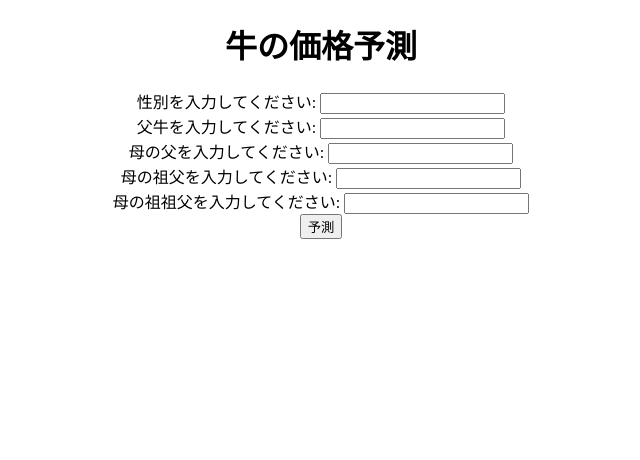
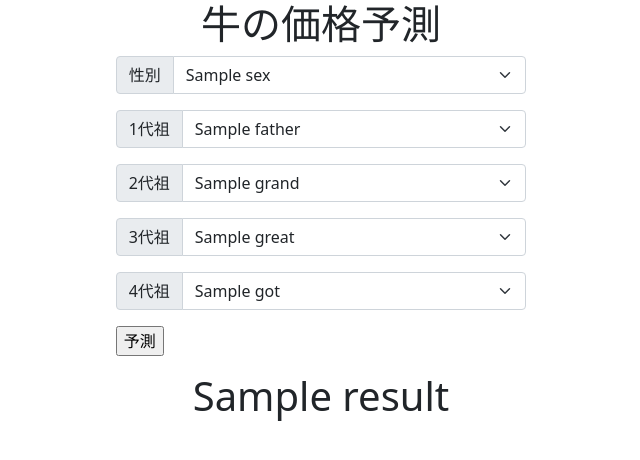
Before and after one commit to kantanakagawa/cow_data, a Flask app: template templates/index.html in a window 1280 px wide. Shown: the top 460 px of the page, without its empty margins (319-959 px from the left). Run offline with Flask 2, Linux system fonts and the light colour scheme; the template is opened without the code that fills it: most values are stand-ins (such as "Sample title", 1, 10 or a date in 2020).

Commit message:
形にはなった

```diff
--- a/app.py
+++ b/app.py
@@ -8,22 +8,27 @@
 
 @app.route("/")
 def index():
-    return render_template("index.html")
+    with open("cow.pk", mode="rb") as fp:
+        model = pickle.load(fp)
+    f_names = model.feature_names
+    sex = "性別を選択してください"
+    father = "1代祖を選択してください"
+    grand = "2代祖を選択してください"
+    great = "3代祖を選択してください"
+    got = "4代祖を選択してください"
+    return render_template(
+        "index.html",
+        f_names=f_names,
+        sex=sex,
+        father=father,
+        grand=grand,
+        great=great,
+        got=got,
+    )
 
 
 @app.route("/cow_much", methods=["POST"])
 def cow_much():
-    df = pd.read_csv("cow_data.csv")
-    columns = df.columns[1:9]
-    df = df.iloc[0 : len(df), [1, 2, 3, 4, 5, 6, 7, 8]]
-    df.columns = columns
-
-    sex = request.form["sex"]
-    father = request.form["father"]
-    gland = request.form["gland"]
-    gege = request.form["gege"]
-    got = request.form["got"]
-
     with open("cow.pk", mode="rb") as fp:
         model = pickle.load(fp)
 
@@ -31,23 +36,32 @@
     test_df = pd.DataFrame(index=[1], columns=f_names)
     test_df = test_df.fillna(0)
 
-    sex = request.form["sex"]
-    father = request.form["father"]
-    gland = request.form["gland"]
-    gege = request.form["gege"]
-    got = request.form["got"]
+    sex = request.form.get("sex")
+    father = request.form.get("father")
+    grand = request.form.get("grand")
+    great = request.form.get("great")
+    got = request.form.get("got")
 
     test_df[f"性別_{sex}"] = 1
     test_df[f"父牛_{father}"] = 1
-    test_df[f"母の父_{gland}"] = 1
-    test_df[f"母の祖父_{gege}"] = 1
+    test_df[f"母の父_{grand}"] = 1
+    test_df[f"母の祖父_{great}"] = 1
     test_df[f"母の祖祖父_{got}"] = 1
 
     df_dummied = pd.get_dummies(test_df)
     e = df_dummied.tail(1)
     d = model.predict(xgb.DMatrix(e))
-    result = int(d)
-    return render_template("result.html", result=result)
+    result = f"{int(d)}円"
+    return render_template(
+        "index.html",
+        result=result,
+        f_names=f_names,
+        sex=sex,
+        father=father,
+        grand=grand,
+        great=great,
+        got=got,
+    )
 
 
 if __name__ == "__main__":
--- a/templates/index.html
+++ b/templates/index.html
@@ -1,30 +1,62 @@
-<!DOCTYPE html>
-<html lang="ja">
+{% extends "layout.html" %}
 
-<head>
-    <meta charset="UTF-8">
-    <title>CRM-Web</title>
-</head>
+{% block content %}
+<div class="row">
+    <div class="col-4 offset-4 text-center">
+        <h1 id="wrapper">牛の価格予測</h1>
 
-<style>
-    #wrapper {
-        text-align: center;
-    }
-
-</style>
-
-<body>
-    <h1 id="wrapper">牛の価格予測</h1>
-
-    <!-- フォームの作成 -->
-    <form action="/cow_much" method="post" id="wrapper">
-        性別を入力してください: <input type="text" name="sex" required><br>
-        父牛を入力してください: <input type="text" name="father" required><br>
-        母の父を入力してください: <input type="text" name="gland" required><br>
-        母の祖父を入力してください: <input type="text" name="gege" required><br>
-        母の祖祖父を入力してください: <input type="text" name="got" required><br>
-        <input type="submit" value="予測">
-    </form>
-</body>
-
-</html>
+        <!-- フォームの作成 -->
+        <form action="/cow_much" method="post">
+            <div class="input-group mb-3">
+                <label class="input-group-text" for="inputGroupSelect01">性別</label>
+                <select class="form-select" id="inputGroupSelect01" name="sex">
+                    <option selected required>{{ sex }}</option>
+                    {% for sex in f_names if "性別" in sex %}
+                    <option required>{{ sex[3:] }}</option>
+                    {% endfor %}
+                </select>
+            </div>
+            <div class="input-group mb-3">
+                <label class="input-group-text" for="inputGroupSelect01">1代祖</label>
+                <select class="form-select" id="inputGroupSelect01" name="father">
+                    <option selected required>{{ father }}</option>
+                    {% for father in f_names if "父牛" in father %}
+                    <option required>{{ father[3:] }}</option>
+                    {% endfor %}
+                </select>
+            </div>
+            <div class="input-group mb-3">
+                <label class="input-group-text" for="inputGroupSelect01">2代祖</label>
+                <select class="form-select" id="inputGroupSelect01" name="grand">
+                    <option selected required>{{ grand }}</option>
+                    {% for grand in f_names if "母の父" in grand %}
+                    <option required>{{ grand[4:] }}</option>
+                    {% endfor %}
+                </select>
+            </div>
+            <div class="input-group mb-3">
+                <label class="input-group-text" for="inputGroupSelect01">3代祖</label>
+                <select class="form-select" id="inputGroupSelect01" name="great">
+                    <option selected required>{{ great }}</option>
+                    {% for great in f_names if "母の祖父" in great %}
+                    <option required>{{ great[5:] }}</option>
+                    {% endfor %}
+                </select>
+            </div>
+            <div class="input-group mb-3">
+                <label class="input-group-text" for="inputGroupSelect01">4代祖</label>
+                <select class="form-select" id="inputGroupSelect01" name="got">
+                    <option selected required>{{ got }}</option>
+                    {% for got in f_names if "母の祖祖父" in got %}
+                    <option required>{{ got[6:] }}</option>
+                    {% endfor %}
+                </select>
+            </div>
+            <div class="input-group mb-3">
+                <input type="submit" value="予測">
+            </div>
+        </form>
+        <h1>{{result}}</h1>
+    </div>
+</div>
+{% endblock %}
--- /dev/null
+++ b/templates/layout.html
@@ -0,0 +1,17 @@
+<!DOCTYPE html>
+<html lang="ja">
+
+<head>
+    <meta charset="UTF-8">
+    <meta http-equiv="X-UA-Compatible" content="IE=edge">
+    <meta name="viewport" content="width=device-width, initial-scale=1.0">
+    <title>Document</title>
+    <script src="https://cdn.jsdelivr.net/npm/bootstrap@5.0.2/dist/js/bootstrap.bundle.min.js" integrity="sha384-MrcW6ZMFYlzcLA8Nl+NtUVF0sA7MsXsP1UyJoMp4YLEuNSfAP+JcXn/tWtIaxVXM" crossorigin="anonymous"></script>
+    <link href="https://cdn.jsdelivr.net/npm/bootstrap@5.0.2/dist/css/bootstrap.min.css" rel="stylesheet" integrity="sha384-EVSTQN3/azprG1Anm3QDgpJLIm9Nao0Yz1ztcQTwFspd3yD65VohhpuuCOmLASjC" crossorigin="anonymous">
+</head>
+
+<body>
+    {% block content %}{% endblock %}
+</body>
+
+</html>
```
Also changed, not shown: templates/result.html (deleted, +0 -16 lines), 1 other file.
